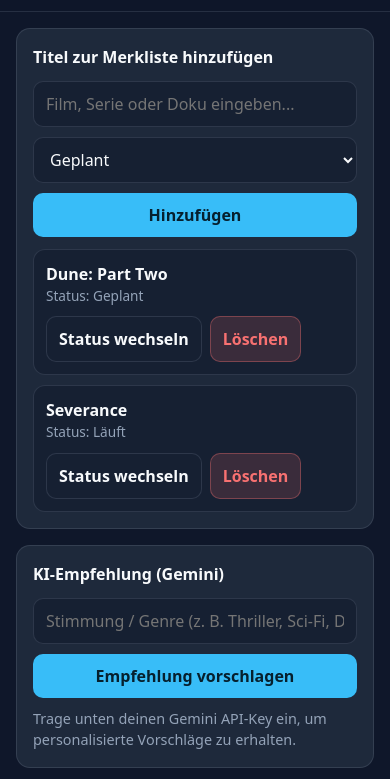
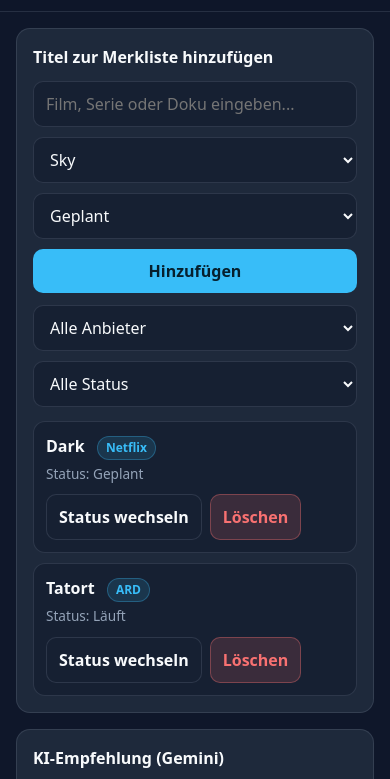
Before and after one commit to Wesco81-alt/watchlist, a plain HTML site: page index.html in a window 390 px wide. Shown: the part 46-825 px from the top of the page. Drawn offline with Linux system fonts and the light colour scheme.

Commit message:
Enhance layout and add provider filtering
Updated layout and styling for better responsiveness and added provider filtering to the watchlist feature.

```diff
--- a/index.html
+++ b/index.html
@@ -53,7 +53,7 @@
       border-color: rgba(34, 197, 94, 0.4);
     }
     main {
-      max-width: 780px;
+      max-width: 820px;
       margin: 0 auto;
       padding: 16px;
       display: grid;
@@ -74,11 +74,12 @@
       gap: 10px;
       grid-template-columns: 1fr;
     }
-    @media (min-width: 600px) {
+    @media (min-width: 640px) {
       .row.two { grid-template-columns: 1fr 1fr; }
-      .row.add { grid-template-columns: 2fr 1fr auto; }
+      .row.add { grid-template-columns: 2fr 1fr 1fr auto; }
+      .row.filters { grid-template-columns: 1fr 1fr; }
     }
-    input, select, textarea, button {
+    input, select, button {
       font: inherit;
       border-radius: 10px;
       border: 1px solid var(--border);
@@ -106,7 +107,7 @@
     .list {
       display: grid;
       gap: 10px;
-      margin-top: 12px;
+      margin-top: 14px;
     }
     .item {
       background: var(--panel-2);
@@ -119,14 +120,27 @@
       gap: 10px;
       flex-wrap: wrap;
     }
+    .provider-pill {
+      display: inline-block;
+      font-size: 0.75rem;
+      font-weight: 600;
+      padding: 2px 8px;
+      border-radius: 999px;
+      margin-left: 8px;
+      background: rgba(56, 189, 248, 0.14);
+      color: var(--accent);
+      border: 1px solid rgba(56, 189, 248, 0.3);
+    }
     .meta {
       font-size: 0.85rem;
       color: var(--muted);
+      margin-top: 4px;
     }
     .actions {
       display: flex;
       gap: 8px;
       align-items: center;
+      flex-wrap: wrap;
     }
     .status-msg {
       margin-top: 10px;
@@ -147,13 +161,51 @@
       <h2>Titel zur Merkliste hinzufügen</h2>
       <form id="addForm" class="row add">
         <input id="titleInput" type="text" placeholder="Film, Serie oder Doku eingeben..." required />
-        <select id="statusInput">
+        <select id="providerInput" aria-label="Anbieter">
+          <option value="Sky">Sky</option>
+          <option value="Netflix">Netflix</option>
+          <option value="ARD">ARD</option>
+          <option value="ZDF">ZDF</option>
+          <option value="Tresat">Tresat</option>
+          <option value="Joyn">Joyn</option>
+          <option value="Netzkino">Netzkino</option>
+          <option value="Prime Video">Prime Video</option>
+          <option value="HBO Max">HBO Max</option>
+          <option value="Apple TV">Apple TV</option>
+          <option value="Rakuten TV">Rakuten TV</option>
+          <option value="Sonstiges">Sonstiges</option>
+        </select>
+        <select id="statusInput" aria-label="Status">
           <option value="Geplant">Geplant</option>
           <option value="Läuft">Läuft</option>
           <option value="Gesehen">Gesehen</option>
         </select>
         <button type="submit">Hinzufügen</button>
       </form>
+
+      <div class="row filters" style="margin-top: 12px;">
+        <select id="providerFilter" aria-label="Nach Anbieter filtern">
+          <option value="Alle">Alle Anbieter</option>
+          <option value="Sky">Sky</option>
+          <option value="Netflix">Netflix</option>
+          <option value="ARD">ARD</option>
+          <option value="ZDF">ZDF</option>
+          <option value="Tresat">Tresat</option>
+          <option value="Joyn">Joyn</option>
+          <option value="Netzkino">Netzkino</option>
+          <option value="Prime Video">Prime Video</option>
+          <option value="HBO Max">HBO Max</option>
+          <option value="Apple TV">Apple TV</option>
+          <option value="Rakuten TV">Rakuten TV</option>
+          <option value="Sonstiges">Sonstiges</option>
+        </select>
+        <select id="statusFilter" aria-label="Nach Status filtern">
+          <option value="Alle">Alle Status</option>
+          <option value="Geplant">Geplant</option>
+          <option value="Läuft">Läuft</option>
+          <option value="Gesehen">Gesehen</option>
+        </select>
+      </div>
 
       <div class="list" id="watchlistContainer"></div>
     </section>
@@ -181,14 +233,29 @@
   </main>
 
   <script>
-    const STORAGE_KEY = "watchlist_kurator_items_v1";
+    const STORAGE_KEY = "watchlist_kurator_items_v3";
     const API_KEY_STORAGE = "watchlist_kurator_gemini_key_v1";
+    const PROVIDERS = [
+      "Sky",
+      "Netflix",
+      "ARD",
+      "ZDF",
+      "Tresat",
+      "Joyn",
+      "Netzkino",
+      "Prime Video",
+      "HBO Max",
+      "Apple TV",
+      "Rakuten TV",
+      "Sonstiges"
+    ];
+    const STATUSES = ["Geplant", "Läuft", "Gesehen"];
 
     let items = JSON.parse(localStorage.getItem(STORAGE_KEY) || "[]");
     if (!Array.isArray(items) || items.length === 0) {
       items = [
-        { id: crypto.randomUUID(), title: "Dune: Part Two", status: "Geplant" },
-        { id: crypto.randomUUID(), title: "Severance", status: "Läuft" }
+        { id: crypto.randomUUID(), title: "Dark", provider: "Netflix", status: "Geplant" },
+        { id: crypto.randomUUID(), title: "Tatort", provider: "ARD", status: "Läuft" }
       ];
       saveItems();
     }
@@ -196,7 +263,10 @@
     const watchlistContainer = document.getElementById("watchlistContainer");
     const addForm = document.getElementById("addForm");
     const titleInput = document.getElementById("titleInput");
+    const providerInput = document.getElementById("providerInput");
     const statusInput = document.getElementById("statusInput");
+    const providerFilter = document.getElementById("providerFilter");
+    const statusFilter = document.getElementById("statusFilter");
     const apiKeyInput = document.getElementById("apiKeyInput");
     const saveKeyBtn = document.getElementById("saveKeyBtn");
     const clearKeyBtn = document.getElementById("clearKeyBtn");
@@ -219,18 +289,47 @@
       apiStatus.classList.toggle("active", hasKey);
     }
 
+    function escapeHtml(str) {
+      return String(str).replace(/[&<>"']/g, (m) => ({
+        "&": "&amp;",
+        "<": "&lt;",
+        ">": "&gt;",
+        '"': "&quot;",
+        "'": "&#39;"
+      }[m]));
+    }
+
     function renderList() {
+      const selectedProvider = providerFilter.value;
+      const selectedStatus = statusFilter.value;
+
+      const filtered = items.filter((item) => {
+        const providerMatch = selectedProvider === "Alle" || item.provider === selectedProvider;
+        const statusMatch = selectedStatus === "Alle" || item.status === selectedStatus;
+        return providerMatch && statusMatch;
+      });
+
       watchlistContainer.innerHTML = "";
-      if (items.length === 0) {
-        watchlistContainer.innerHTML = '<div class="meta">Noch keine Einträge auf deiner Merkliste.</div>';
+      if (filtered.length === 0) {
+        watchlistContainer.innerHTML = '<div class="meta">Keine Einträge für den gewählten Filter vorhanden.</div>';
         return;
       }
-      items.forEach((item) => {
+
+      filtered.forEach((item) => {
+        const providerName = PROVIDERS.includes(item.provider) ? item.provider : "Sonstiges";
+        const currentStatus = STATUSES.includes(item.status) ? item.status : "Geplant";
+
         const div = document.createElement("div");
         div.className = "item";
 
         const info = document.createElement("div");
-        info.innerHTML = `<strong>${escapeHtml(item.title)}</strong><div class="meta">Status: ${escapeHtml(item.status)}</div>`;
+        info.innerHTML = `
+          <div>
+            <strong>${escapeHtml(item.title)}</strong>
+            <span class="provider-pill">${escapeHtml(providerName)}</span>
+          </div>
+          <div class="meta">Status: ${escapeHtml(currentStatus)}</div>
+        `;
 
         const actions = document.createElement("div");
         actions.className = "actions";
@@ -240,8 +339,7 @@
         nextBtn.className = "secondary";
         nextBtn.textContent = "Status wechseln";
         nextBtn.addEventListener("click", () => {
-          const order = ["Geplant", "Läuft", "Gesehen"];
-          const next = order[(order.indexOf(item.status) + 1) % order.length];
+          const next = STATUSES[(STATUSES.indexOf(currentStatus) + 1) % STATUSES.length];
           item.status = next;
           saveItems();
           renderList();
@@ -263,16 +361,6 @@
       });
     }
 
-    function escapeHtml(str) {
-      return String(str).replace(/[&<>"']/g, (m) => ({
-        "&": "&amp;",
-        "<": "&lt;",
-        ">": "&gt;",
-        '"': "&quot;",
-        "'": "&#39;"
-      }[m]));
-    }
-
     addForm.addEventListener("submit", (e) => {
       e.preventDefault();
       const title = titleInput.value.trim();
@@ -280,6 +368,7 @@
       items.unshift({
         id: crypto.randomUUID(),
         title,
+        provider: providerInput.value,
         status: statusInput.value
       });
       saveItems();
@@ -287,6 +376,9 @@
       titleInput.value = "";
       titleInput.focus();
     });
+
+    providerFilter.addEventListener("change", renderList);
+    statusFilter.addEventListener("change", renderList);
 
     saveKeyBtn.addEventListener("click", () => {
       const val = apiKeyInput.value.trim();
@@ -307,7 +399,7 @@
     recommendBtn.addEventListener("click", async () => {
       const key = getApiKey();
       const mood = moodInput.value.trim() || "abwechslungsreich";
-      const titles = items.map((i) => `${i.title} (${i.status})`).join(", ");
+      const titles = items.map((i) => `${i.title} [${i.provider || "Sonstiges"}, ${i.status}]`).join(", ");
 
       if (!key) {
         aiOutput.textContent = `Demo-Hinweis: Für die Merkliste (${titles || "leer"}) wäre ein guter nächster Titel im Bereich „${mood}“ ein passender Film oder eine Serie mit starker Atmosphäre. Für echte Gemini-Antworten bitte oben unter „Daten & API“ einen Key speichern.`;
```
